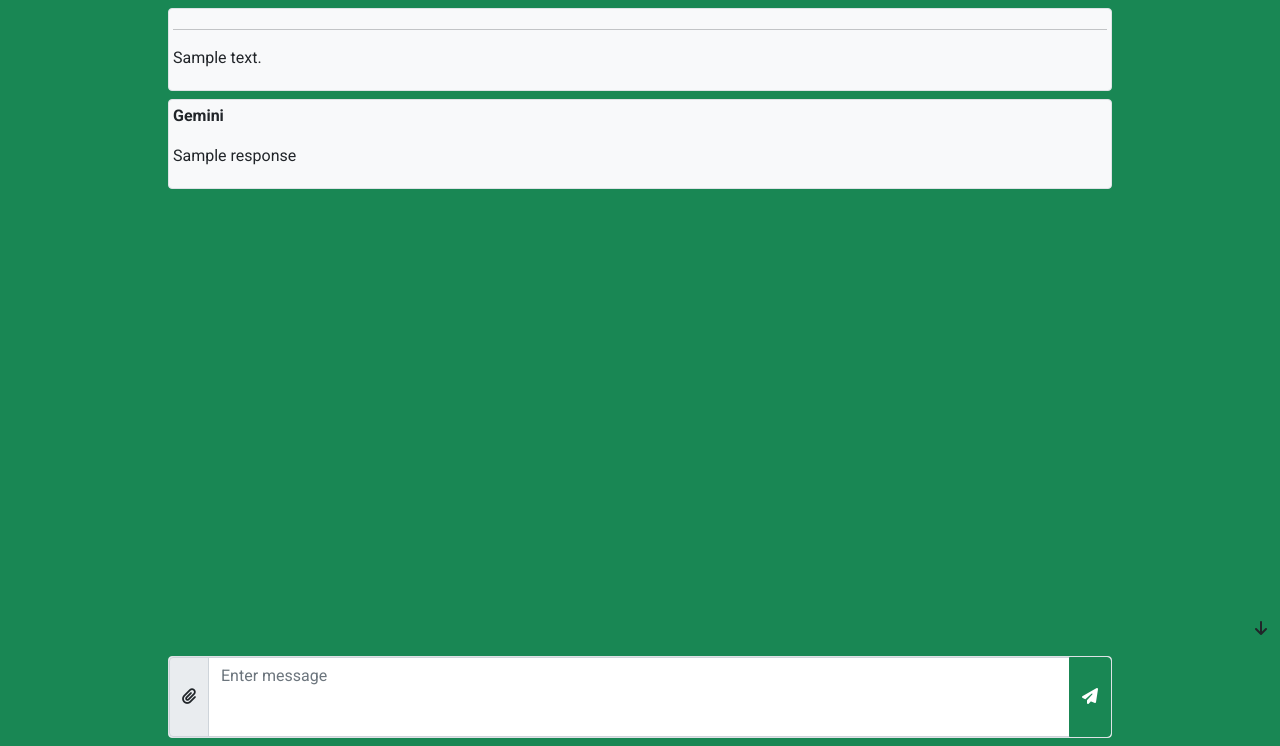
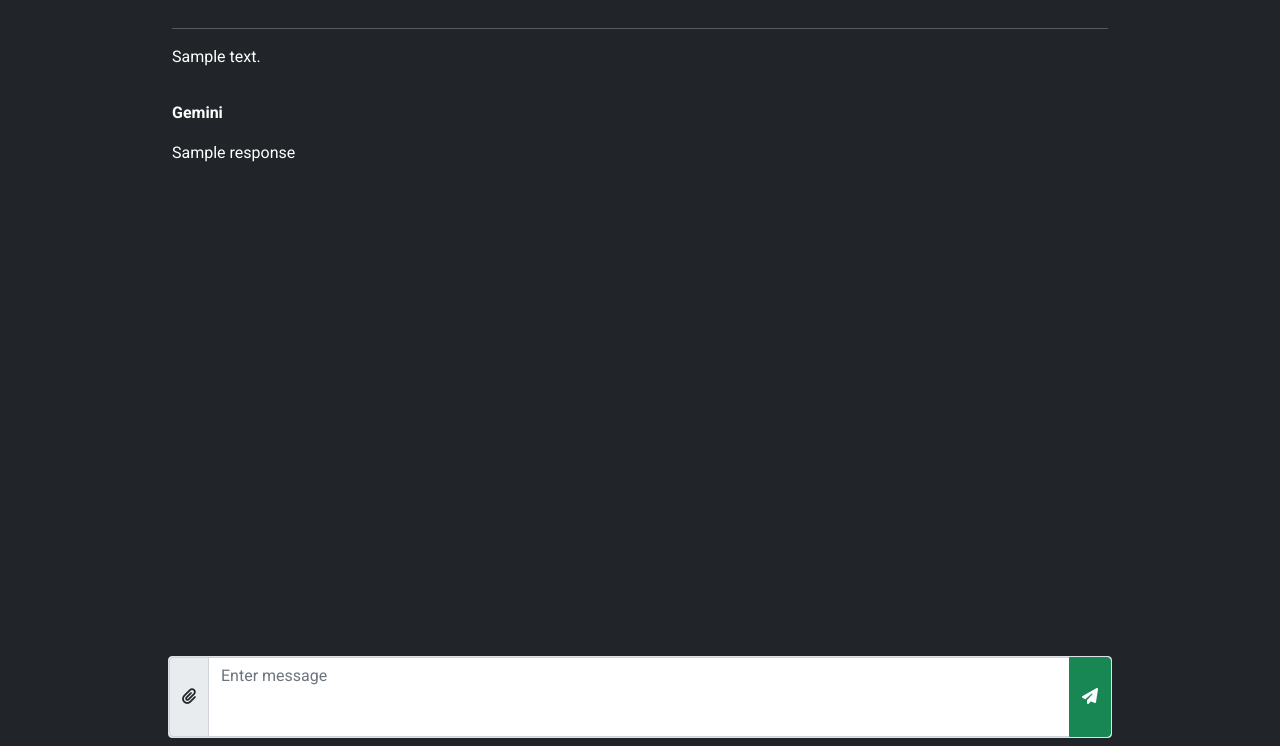
Before and after one commit to anthonyalando8/antho-ai, a Django app: template main/templates/main/chat.html in a window 1280 px wide. Shown: the part 56-802 px from the top of the page. Run offline with Django 5.2, Linux system fonts and the light colour scheme; tables that the repository leaves empty hold one stand-in row (values such as "Sample post"); the template is opened without the code that fills it: values that come from a table or form of the project are taken from there, most other values are stand-ins (such as "Sample title", 1, 10 or a date in 2020); some libraries are stand-ins or nearby versions.

```diff
--- a/main/templates/main/base.html
+++ b/main/templates/main/base.html
@@ -6,7 +6,10 @@
     <meta name="keywords" content="Omukuyia Anthony Alando, Anthony Alando, Omukuyia Portfolio, Softtronic East Africa, Soft connect">
     <meta name="og:title" content="Anthony. Web designer">
     <meta name="og:description" content="Anthony is a kenya based web designer.">
+
     <meta name="og:image" content="https://ik.imagekit.io/anthonyalando/My_Portfolio/anthony_png.png?ik-sdk-version=javascript-1.4.3&updatedAt=1678260761600">
+    <link rel="icon" href="https://ik.imagekit.io/anthonyalando/My_Portfolio/anthony-round.png?updatedAt=1679495758645" type="image/x-icon">
+
     {% load static %}
 
     <script src="https://kit.fontawesome.com/3695de9773.js" crossorigin="anonymous"></script>
@@ -76,7 +79,7 @@
             </div>
         </div>
     </nav>
-    <div class="container-fluid overflow-auto p-0 m-0 bg-success" id="body-container">
+    <div class="container-fluid overflow-auto p-0 m-0 bg-dark" id="body-container">
         {% block content %}
             Homepage
         {% endblock %}
--- a/main/templates/main/chat.html
+++ b/main/templates/main/chat.html
@@ -36,31 +36,17 @@ Soft Connect | Chatbot
 
 </style>
 <div class="h-100 w-75 mx-auto" id="chat-container">
-    <script>
-        $(document).ready(function(){
-            $("#chat-container").addClass("w-75");
-            $(window).resize(function(){
-                var viewportWidth = $(window).width();
-                if (viewportWidth < 800){
-                    $("#chat-container").removeClass("w-75");
-                    $("#chat-container").addClass("w-100");
-                }else{
-                    $("#chat-container").removeClass("w-100");
-                    $("#chat-container").addClass("w-75");
-                }
-            });
-            $(window).resize();
-        });
-    </script>
+
+
     <div class="top-section position-relative"id="top">
         <div  id="chat">
             {% for chat in default %}
-                    <div class="border rounded m-2 p-1 bg-light">{{ chat.message | prepend_username:user | convert_to_markdown|safe }}</div>
-                    <div class="border rounded m-2 p-1 bg-light">{{ chat.response | prepend_gemini | convert_to_markdown|safe }}</div>
+                    <div class=" rounded m-2 p-1 text-white">{{ chat.message | prepend_username:user | convert_to_markdown|safe }}</div>
+                    <div class=" rounded m-2 p-1 text-white">{{ chat.response | prepend_gemini | convert_to_markdown|safe }}</div>
             {% endfor%}
         </div>
         <div class="position-fixed end-0" style="bottom: 12vh;">
-            <button class="btn bg-transparent"><i class="fa-solid fa-arrow-down"></i></button>
+            <button class="btn bg-transparent" id="adjust-chat-button"><i class="fa-solid fa-arrow-down"></i></button>
         </div>
     </div>
     <div class="bg-light m-2 border rounded">
@@ -79,7 +65,32 @@ Soft Connect | Chatbot
         </form>
     </div>
 </div>
+<script>
+    function adjustChatContainer() {
+        $("#chat-container").addClass("w-75");
+        $(window).resize(function(){
+            var viewportWidth = $(window).width();
+            if (viewportWidth < 800){
+                $("#chat-container").removeClass("w-75");
+                $("#chat-container").addClass("w-100");
+            }else{
+                $("#chat-container").removeClass("w-100");
+                $("#chat-container").addClass("w-75");
+            }
+        });
+        $(window).resize();
+    }
 
+    // Call the function when the page loads
+    $(document).ready(function(){
+        adjustChatContainer();
+        $("#adjust-chat-button").click(function() {
+            adjustChatContainer();
+        });
+    });
+
+
+</script>
 <script>
     $(document).ready(function() {
         $('#top').animate({
--- a/main/templates/main/partial.html
+++ b/main/templates/main/partial.html
@@ -1,8 +1,8 @@
 {% load custom_filters %}
 
 {% if isFirst %}
-    <div class="border rounded m-2 p-1 bg-light">{{ prompt | prepend_username:user | convert_to_markdown|safe }}</div>
-    <div class="border rounded m-2 p-1 bg-light" id='{{ message_id }}'>{{ res | prepend_gemini | convert_to_markdown|safe }}</div>
+    <div class="border rounded m-2 p-1">{{ prompt | prepend_username:user | convert_to_markdown|safe }}</div>
+    <div class="border rounded m-2 p-1" id='{{ message_id }}'>{{ res | prepend_gemini | convert_to_markdown|safe }}</div>
 
 {% elif isError %}
     <div class="border rounded m-2 p-1 bg-danger text-white">Error occurred!</div>
```
